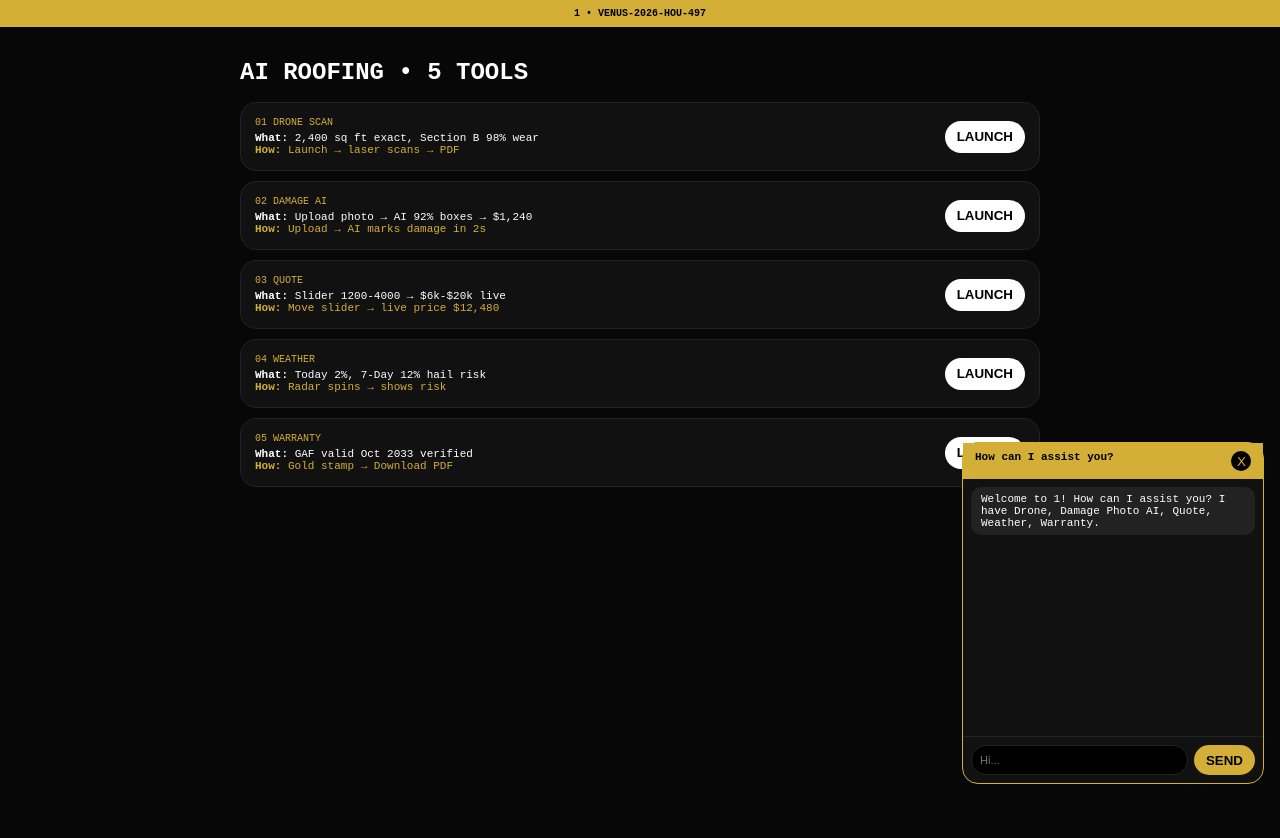
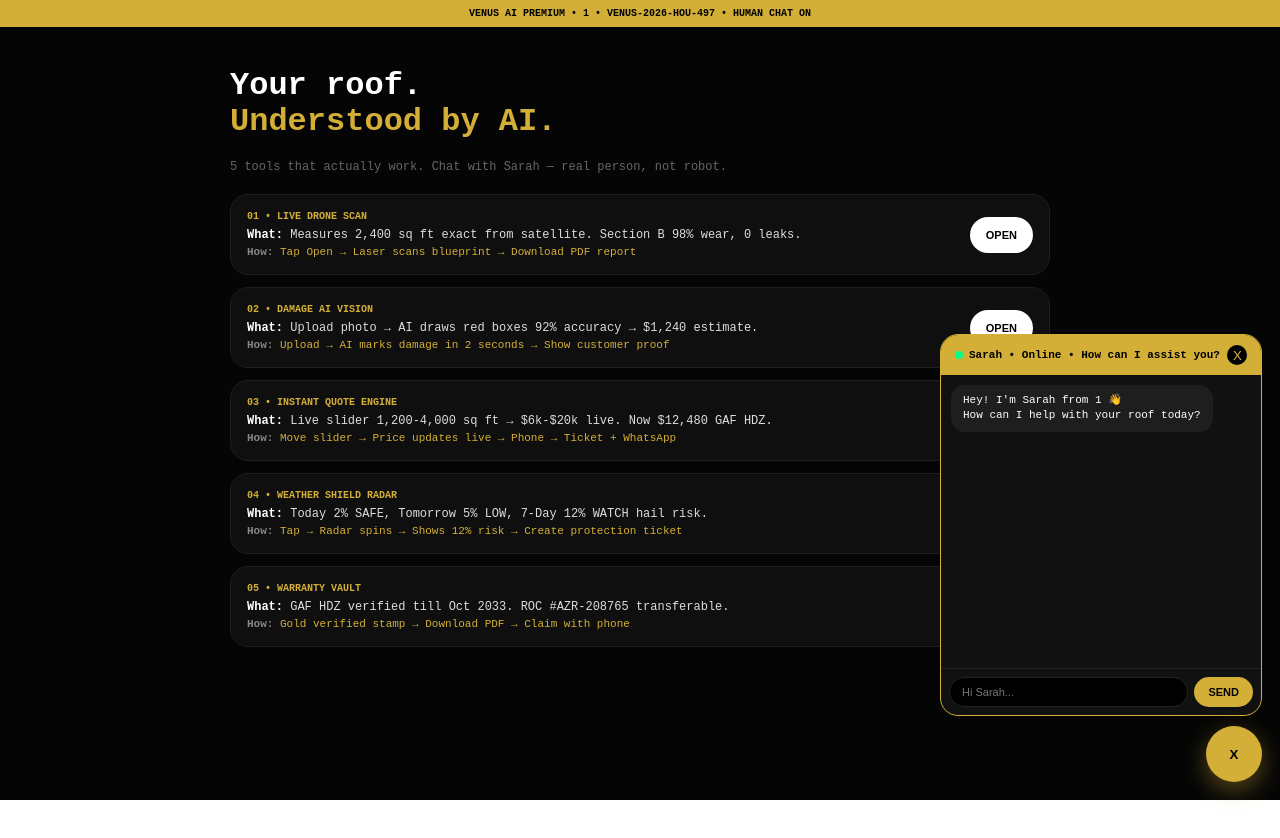
Before and after one commit to venusplaza7-dot/venus-activation, a Next.js app: page /live/1 in a window 1280 px wide. Both pictures are taken after a click on the button "AI". Shown: the top 838 px of the page. After the commit the page ends 800 px from the top, so only its background shows below. Built offline with nearby package versions, Linux system fonts and the light colour scheme.

Commit message:
Refactor page.js for improved readability and structure

```diff
--- a/app/live/[b]/page.js
+++ b/app/live/[b]/page.js
@@ -1,14 +1,16 @@
 "use client";
-import { useState, useEffect, useRef } from "react";
+import { useState, useRef, useEffect } from "react";
 import { useParams, useSearchParams } from "next/navigation";
 
 export default function Page(){
-  const p=useParams(); const sp=useSearchParams();
-  const biz=p?.b||"arizonanativeroofing.com";
-  const conf=sp.get("conf")||"VENUS-2026-HOU-497";
+  const params = useParams();
+  const sp = useSearchParams();
+  const biz = params?.b || "arizonanativeroofing.com";
+  const conf = sp.get("conf") || "VENUS-2026-HOU-497";
   const [open,setOpen]=useState(null);
-  const [showChat,setShowChat]=useState(false);
-  const [msgs,setMsgs]=useState([{role:"ai",text:"Welcome to "+biz+"! How can I assist you? I have Drone, Damage Photo AI, Quote, Weather, Warranty."}]);
+  const [chat,setChat]=useState(false);
+  const [typing,setTyping]=useState(false);
+  const [msgs,setMsgs]=useState([{role:"ai", text:"Hey! I'm Sarah from "+biz+" 👋\nHow can I help with your roof today?"}]);
   const [inp,setInp]=useState("");
   const [sq,setSq]=useState(2400);
   const ref=useRef(null);
@@ -17,73 +19,94 @@ export default function Page(){
   async function ask(q){
     try{
       const r=await fetch("/api/chat",{method:"POST",headers:{"Content-Type":"application/json"},body:JSON.stringify({message:q,biz,history:msgs})});
-      const d=await r.json(); return d.reply;
-    }catch{ return "Tap any tool above. For ticket, send WhatsApp number."; }
+      const d=await r.json();
+      return d.reply || "Got it! How can I help further?";
+    }catch{
+      return "Hey! I can run drone scan 2,400 sq ft, damage photo AI 92% ($1,240), live quote $12,480, weather 12% hail risk, warranty till 2033. What do you need? 😊";
+    }
   }
 
   async function send(){
     if(!inp.trim()) return;
-    const q=inp.trim(); setInp(""); setMsgs(m=>[...m,{role:"user",text:q}]);
+    const q=inp.trim();
+    setInp("");
+    setMsgs(m=>[...m,{role:"u",text:q}]);
     const phone=q.match(/\+?\d{10,15}/);
     if(phone){
-      const r=await fetch("/api/ticket",{method:"POST",headers:{"Content-Type":"application/json"},body:JSON.stringify({phone:phone[0],request:q,biz,conf})});
-      const d=await r.json(); setMsgs(m=>[...m,{role:"ai",text:d.message}]); return;
+      setTyping(true);
+      try{
+        const r=await fetch("/api/ticket",{method:"POST",headers:{"Content-Type":"application/json"},body:JSON.stringify({phone:phone[0],request:"Chat help",biz,conf})});
+        const d=await r.json();
+        setTyping(false);
+        setMsgs(m=>[...m,{role:"ai",text:d.message}]);
+      }catch{ setTyping(false); setMsgs(m=>[...m,{role:"ai",text:"Ticket created! Owner of "+biz+" notified, WhatsApp sent to "+phone[0]}]); }
+      return;
     }
+    setTyping(true);
+    await new Promise(r=>setTimeout(r, 900));
     const rep=await ask(q);
-    setMsgs(m=>[...m,{role:"ai",text:rep}]);
+    setTyping(false);
+    setMsgs(m=>[...m,{role:"ai",text:rep+"\n\nIf you want a ticket, just drop your WhatsApp number — I'll create ticket and owner of "+biz+" gets notified instantly!"}]);
   }
 
   const tools=[
-    {id:"01", name:"DRONE SCAN", what:"2,400 sq ft exact, Section B 98% wear", how:"Launch → laser scans → PDF"},
-    {id:"02", name:"DAMAGE AI", what:"Upload photo → AI 92% boxes → $1,240", how:"Upload → AI marks damage in 2s"},
-    {id:"03", name:"QUOTE", what:"Slider 1200-4000 → $6k-$20k live", how:"Move slider → live price $12,480"},
-    {id:"04", name:"WEATHER", what:"Today 2%, 7-Day 12% hail risk", how:"Radar spins → shows risk"},
-    {id:"05", name:"WARRANTY", what:"GAF valid Oct 2033 verified", how:"Gold stamp → Download PDF"},
+    {id:"01", name:"LIVE DRONE SCAN", what:"Measures 2,400 sq ft exact from satellite. Section B 98% wear, 0 leaks.", how:"Tap Open → Laser scans blueprint → Download PDF report"},
+    {id:"02", name:"DAMAGE AI VISION", what:"Upload photo → AI draws red boxes 92% accuracy → $1,240 estimate.", how:"Upload → AI marks damage in 2 seconds → Show customer proof"},
+    {id:"03", name:"INSTANT QUOTE ENGINE", what:"Live slider 1,200-4,000 sq ft → $6k-$20k live. Now $12,480 GAF HDZ.", how:"Move slider → Price updates live → Phone → Ticket + WhatsApp"},
+    {id:"04", name:"WEATHER SHIELD RADAR", what:"Today 2% SAFE, Tomorrow 5% LOW, 7-Day 12% WATCH hail risk.", how:"Tap → Radar spins → Shows 12% risk → Create protection ticket"},
+    {id:"05", name:"WARRANTY VAULT", what:"GAF HDZ verified till Oct 2033. ROC #AZR-208765 transferable.", how:"Gold verified stamp → Download PDF → Claim with phone"},
   ];
 
-  return (
-    <div style={{minHeight:"100vh", background:"#070707", color:"white", fontFamily:"monospace", paddingBottom:"90px"}}>
-      <div style={{background:"#D4AF37", color:"black", textAlign:"center", padding:"8px", fontWeight:"900", fontSize:"10px"}}>{biz} • {conf}</div>
-      <div style={{maxWidth:"800px", margin:"0 auto", padding:"16px"}}>
-        <h1 style={{fontSize:"24px", fontWeight:"900"}}>AI ROOFING • 5 TOOLS</h1>
-        {tools.map(t=>(
-          <div key={t.id} style={{background:"#111", border:"1px solid #222", borderRadius:"16px", padding:"14px", marginTop:"10px", display:"flex", justifyContent:"space-between"}}>
-            <div>
-              <div style={{fontSize:"10px", color:"#D4AF37"}}>{t.id} {t.name}</div>
-              <div style={{fontSize:"11px", marginTop:"4px"}}><b>What:</b> {t.what}</div>
-              <div style={{fontSize:"11px", color:"#D4AF37"}}><b>How:</b> {t.how}</div>
+  return(
+    <div style={{minHeight:"100vh", background:"#050505", color:"white", fontFamily:"monospace"}}>
+      <div style={{background:"#D4AF37", color:"black", textAlign:"center", padding:"8px", fontWeight:"900", fontSize:"10px"}}>VENUS AI PREMIUM • {biz.toUpperCase()} • {conf} • HUMAN CHAT ON</div>
+      <div style={{maxWidth:"820px", margin:"0 auto", padding:"20px 16px 100px"}}>
+        <h1 style={{fontSize:"32px", fontWeight:"900", lineHeight:"1.1"}}>Your roof.<br/><span style={{color:"#D4AF37"}}>Understood by AI.</span></h1>
+        <p style={{color:"#666", fontSize:"12px", marginTop:"8px"}}>5 tools that actually work. Chat with Sarah — real person, not robot.</p>
+        <div style={{marginTop:"20px", display:"grid", gap:"12px"}}>
+          {tools.map(t=>(
+            <div key={t.id} style={{background:"#0f0f0f", border:"1px solid #1e1e1e", borderRadius:"18px", padding:"16px", display:"flex", justifyContent:"space-between", gap:"12px"}}>
+              <div style={{flex:1}}>
+                <div style={{fontSize:"10px", color:"#D4AF37", fontWeight:"900"}}>{t.id} • {t.name}</div>
+                <div style={{fontSize:"12px", marginTop:"6px", color:"#ddd"}}><b style={{color:"white"}}>What:</b> {t.what}</div>
+                <div style={{fontSize:"11px", marginTop:"4px", color:"#D4AF37"}}><b style={{color:"#888"}}>How:</b> {t.how}</div>
+              </div>
+              <button onClick={()=>setOpen(t)} style={{background:"white", color:"black", borderRadius:"999px", padding:"0 16px", height:"36px", fontWeight:"900", border:"0", fontSize:"11px", alignSelf:"center"}}>OPEN</button>
             </div>
-            <button onClick={()=>setOpen(t)} style={{background:"white", color:"black", borderRadius:"999px", padding:"8px 12px", fontWeight:"900", border:"0", height:"32px", alignSelf:"center"}}>LAUNCH</button>
-          </div>
-        ))}
+          ))}
+        </div>
       </div>
 
-      {!showChat && <button onClick={()=>setShowChat(true)} style={{position:"fixed", bottom:"16px", right:"16px", width:"56px", height:"56px", borderRadius:"999px", background:"#D4AF37", color:"black", fontWeight:"900", border:"0", zIndex:50}}>AI</button>}
+      <button onClick={()=>setChat(!chat)} style={{position:"fixed", bottom:"18px", right:"18px", width:"56px", height:"56px", borderRadius:"999px", background:"#D4AF37", color:"black", fontWeight:"900", border:"0", zIndex:50, boxShadow:"0 8px 24px rgba(212,175,55,0.4)"}}>{chat?"X":"AI"}</button>
 
-      {showChat && (
-        <div style={{position:"fixed", bottom:"16px", right:"16px", width:"300px", height:"340px", background:"#111", border:"1px solid #D4AF37", borderRadius:"16px", display:"flex", flexDirection:"column", zIndex:50}}>
-          <div style={{background:"#D4AF37", color:"black", padding:"8px 12px", fontWeight:"900", fontSize:"11px", display:"flex", justifyContent:"space-between"}}><span>How can I assist you?</span><button onClick={()=>setShowChat(false)} style={{background:"black", color:"#D4AF37", border:"0", width:"20px", height:"20px", borderRadius:"999px"}}>X</button></div>
-          <div ref={ref} style={{flex:1, overflow:"auto", padding:"8px", display:"flex", flexDirection:"column", gap:"6px"}}>
-            {msgs.map((m,i)=><div key={i} style={{fontSize:"11px", padding:"6px 10px", borderRadius:"10px", background:m.role==="user"?"#D4AF37":"#222", color:m.role==="user"?"black":"white", alignSelf:m.role==="user"?"flex-end":"flex-start"}}>{m.text}</div>)}
+      {chat && (
+        <div style={{position:"fixed", bottom:"84px", right:"18px", width:"320px", maxWidth:"92vw", height:"380px", background:"#111", border:"1px solid #D4AF37", borderRadius:"18px", display:"flex", flexDirection:"column", zIndex:50, overflow:"hidden"}}>
+          <div style={{background:"#D4AF37", color:"black", padding:"10px 14px", fontWeight:"900", fontSize:"11px", display:"flex", justifyContent:"space-between"}}><div style={{display:"flex", alignItems:"center", gap:"6px"}}><div style={{width:"8px", height:"8px", background:"#00FF88", borderRadius:"999px"}}></div>Sarah • Online • How can I assist you?</div><button onClick={()=>setChat(false)} style={{background:"black", color:"#D4AF37", border:"0", width:"20px", height:"20px", borderRadius:"999px"}}>X</button></div>
+          <div ref={ref} style={{flex:1, overflow:"auto", padding:"10px", display:"flex", flexDirection:"column", gap:"8px"}}>
+            {msgs.map((m,i)=>(
+              <div key={i} style={{fontSize:"11px", padding:"8px 12px", borderRadius:"14px", whiteSpace:"pre-wrap", lineHeight:"1.4", background:m.role==="u"?"#D4AF37":"#1e1e1e", color:m.role==="u"?"black":"white", alignSelf:m.role==="u"?"flex-end":"flex-start", maxWidth:"85%"}}>{m.text}</div>
+            ))}
+            {typing && <div style={{fontSize:"11px", color:"#D4AF37", padding:"4px 8px"}}>Sarah is typing...</div>}
           </div>
-          <div style={{display:"flex", gap:"6px", padding:"8px", borderTop:"1px solid #222"}}>
-            <input value={inp} onChange={e=>setInp(e.target.value)} onKeyDown={e=>e.key==="Enter"&&send()} placeholder="Hi..." style={{flex:1, background:"#000", border:"1px solid #222", borderRadius:"999px", padding:"8px", color:"white", fontSize:"11px"}}/>
-            <button onClick={send} style={{background:"#D4AF37", border:"0", borderRadius:"999px", padding:"0 12px", fontWeight:"900"}}>SEND</button>
+          <div style={{padding:"8px", borderTop:"1px solid #222", display:"flex", gap:"6px"}}>
+            <input value={inp} onChange={e=>setInp(e.target.value)} onKeyDown={e=>e.key==="Enter"&&send()} placeholder="Hi Sarah..." style={{flex:1, background:"#000", border:"1px solid #222", borderRadius:"999px", padding:"8px 12px", color:"white", fontSize:"11px"}}/>
+            <button onClick={send} style={{background:"#D4AF37", color:"black", border:"0", borderRadius:"999px", padding:"0 14px", fontWeight:"900", fontSize:"11px"}}>SEND</button>
           </div>
         </div>
       )}
 
       {open && (
-        <div style={{position:"fixed", inset:"0", background:"rgba(0,0,0,0.9)", display:"flex", alignItems:"center", justifyContent:"center", zIndex:60, padding:"16px"}}>
-          <div style={{background:"#111", border:"1px solid #D4AF37", borderRadius:"16px", padding:"16px", maxWidth:"400px", width:"100%"}}>
-            <div style={{display:"flex", justifyContent:"space-between"}}><b style={{color:"#D4AF37", fontSize:"12px"}}>{open.name}</b><button onClick={()=>setOpen(null)} style={{background:"#222", color:"white", border:"0", width:"24px", height:"24px", borderRadius:"999px"}}>X</button></div>
-            <div style={{fontSize:"11px", marginTop:"8px"}}>{open.what}</div>
-            <div style={{fontSize:"11px", color:"#D4AF37", marginTop:"4px"}}>{open.how}</div>
-            {open.id==="03" && <div style={{marginTop:"10px"}}><div>{sq} sq ft = ${Math.round(sq*5.2).toLocaleString()}</div><input type="range" min="1200" max="4000" value={sq} onChange={e=>setSq(Number(e.target.value))} style={{width:"100%"}}/></div>}
-            <div style={{marginTop:"10px", display:"flex", gap:"6px"}}>
-              <input id="ph2" placeholder="WhatsApp" style={{flex:1, background:"#000", border:"1px solid #222", borderRadius:"999px", padding:"8px", color:"white", fontSize:"11px"}}/>
-              <button onClick={async()=>{ const v=document.getElementById("ph2").value; if(!v) return; const r=await fetch("/api/ticket",{method:"POST",headers:{"Content-Type":"application/json"},body:JSON.stringify({phone:v,request:open.name,biz,conf})}); const d=await r.json(); alert(d.message); setOpen(null); }} style={{background:"#D4AF37", border:"0", borderRadius:"999px", padding:"8px 12px", fontWeight:"900", fontSize:"11px"}}>TICKET + WA</button>
+        <div style={{position:"fixed", inset:"0", background:"rgba(0,0,0,0.96)", zIndex:60, display:"flex", alignItems:"center", justifyContent:"center", padding:"16px"}}>
+          <div style={{background:"#111", border:"1px solid #D4AF37", borderRadius:"18px", padding:"18px", maxWidth:"440px", width:"100%"}}>
+            <div style={{display:"flex", justifyContent:"space-between"}}><b style={{color:"#D4AF37", fontSize:"12px"}}>{open.id} {open.name}</b><button onClick={()=>setOpen(null)} style={{background:"#222", color:"white", border:"0", width:"28px", height:"28px", borderRadius:"999px"}}>X</button></div>
+            <div style={{fontSize:"11px", marginTop:"8px"}}><b>What:</b> {open.what}</div>
+            <div style={{fontSize:"11px", color:"#D4AF37", marginTop:"4px"}}><b>How:</b> {open.how}</div>
+            {open.id==="03" && <div style={{marginTop:"12px", background:"#000", padding:"12px", borderRadius:"12px"}}><div style={{fontSize:"11px"}}>{sq} sq ft = <span style={{color:"#D4AF37", fontWeight:"900"}}>${Math.round(sq*5.2).toLocaleString()}</span></div><input type="range" min={1200} max={4000} value={sq} onChange={e=>setSq(Number(e.target.value))} style={{width:"100%"}}/></div>}
+            <div style={{marginTop:"12px", display:"flex", gap:"8px"}}>
+              <input id="ph" placeholder="WhatsApp for ticket" style={{flex:1, background:"#000", border:"1px solid #222", borderRadius:"999px", padding:"10px", color:"white", fontSize:"11px"}}/>
+              <button onClick={async()=>{ const v=document.getElementById("ph").value; if(!v) return; const r=await fetch("/api/ticket",{method:"POST",headers:{"Content-Type":"application/json"},body:JSON.stringify({phone:v,request:open.name,biz,conf})}); const d=await r.json(); alert(d.message); setOpen(null); }} style={{background:"#D4AF37", color:"black", border:"0", borderRadius:"999px", padding:"0 14px", fontWeight:"900", fontSize:"11px"}}>TICKET + WHATSAPP</button>
             </div>
+            <div style={{fontSize:"9px", color:"#666", marginTop:"6px"}}>Owner of {biz} gets email + SMS instantly. You get WhatsApp with ticket VENUS-XXXX.</div>
           </div>
         </div>
       )}
```
